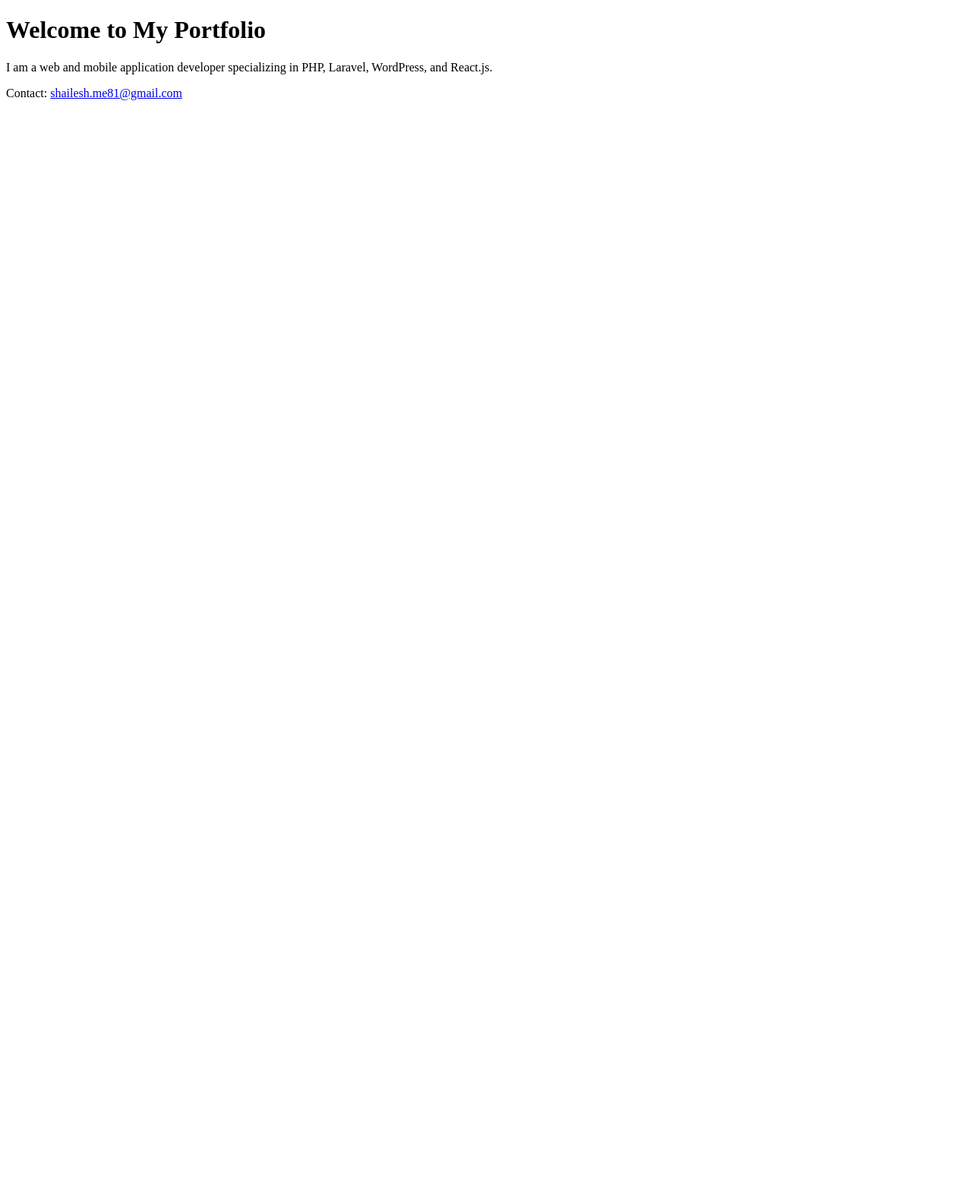
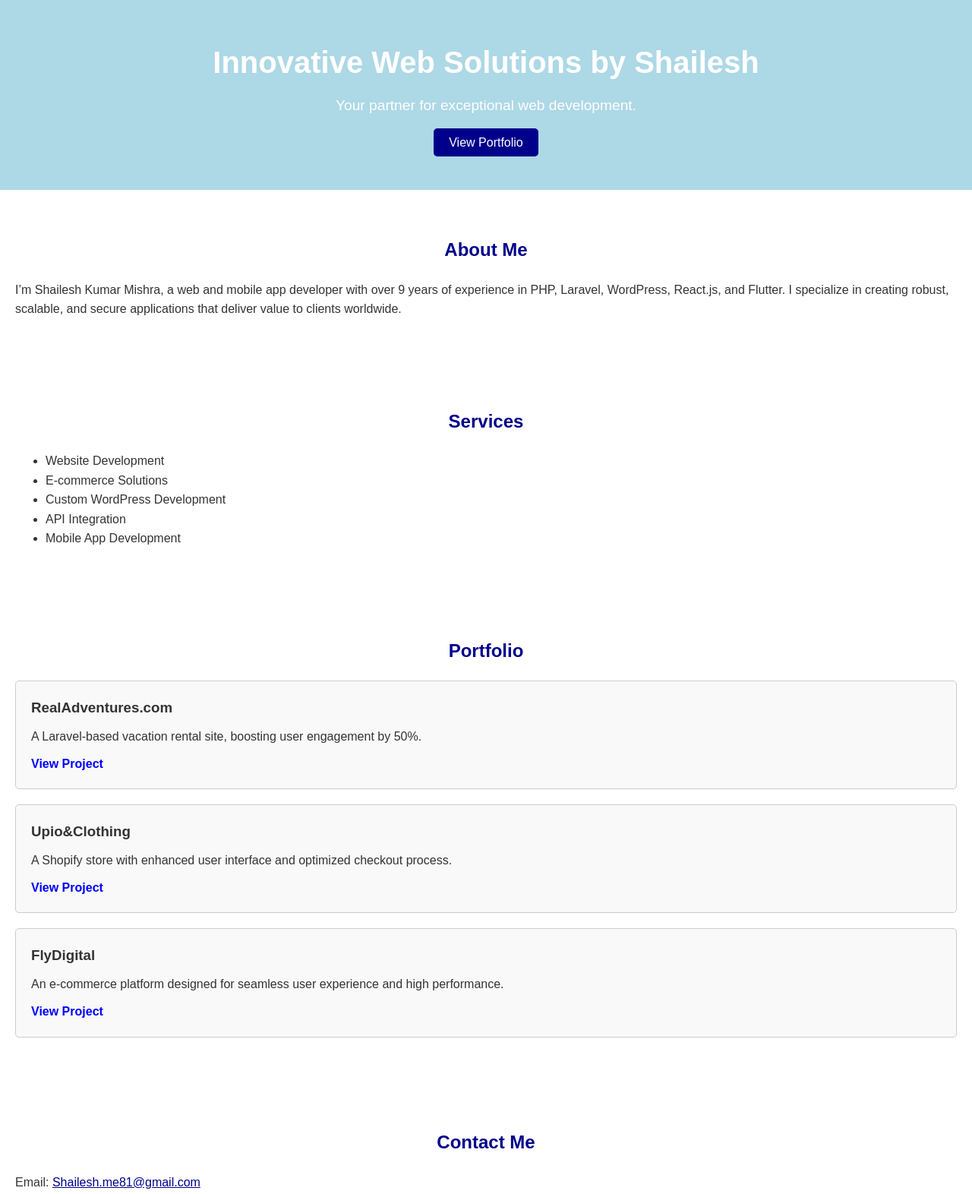
Before and after one commit to shailesh10981/shailesh.github.io, a plain HTML site: page index.html in a window 1280 px wide. Shown: the top 1572 px of the page at 76% size. Before the commit the page ends 800 px from the top, so only its background shows below. Drawn offline with Linux system fonts and the light colour scheme.

Commit message:
Update index.html

```diff
--- a/index.html
+++ b/index.html
@@ -1,17 +1,128 @@
 <!DOCTYPE html>
 <html lang="en">
 <head>
-    <meta charset="UTF-8">
-    <meta name="viewport" content="width=device-width, initial-scale=1.0">
-    <title>Shailesh Kumar Mishra | Web Developer</title>
+  <meta charset="UTF-8">
+  <meta name="viewport" content="width=device-width, initial-scale=1.0">
+  <meta name="description" content="Innovative Web Solutions by Shailesh Kumar Mishra - Web Developer with expertise in PHP, Laravel, WordPress, and React.js.">
+  <title>Innovative Web Solutions by Shailesh</title>
+  <style>
+    body {
+      font-family: Arial, sans-serif;
+      margin: 0;
+      padding: 0;
+      line-height: 1.6;
+      color: #333;
+    }
+    .hero {
+      background: lightblue;
+      color: white;
+      text-align: center;
+      padding: 50px 20px;
+    }
+    .hero h1 {
+      font-size: 2.5em;
+      margin: 0;
+    }
+    .hero p {
+      font-size: 1.2em;
+      margin: 10px 0 20px;
+    }
+    .cta {
+      background: darkblue;
+      color: white;
+      padding: 10px 20px;
+      text-decoration: none;
+      border-radius: 5px;
+      font-size: 1em;
+    }
+    section {
+      padding: 40px 20px;
+    }
+    h2 {
+      text-align: center;
+      color: darkblue;
+    }
+    #portfolio .project {
+      border: 1px solid #ccc;
+      border-radius: 5px;
+      padding: 20px;
+      margin: 20px 0;
+      background: #f9f9f9;
+    }
+    #portfolio .project h3 {
+      margin: 0 0 10px;
+    }
+    #portfolio .project p {
+      margin: 0 0 10px;
+    }
+    #portfolio .project a {
+      color: blue;
+      text-decoration: none;
+      font-weight: bold;
+    }
+    #contact a {
+      color: darkblue;
+      text-decoration: underline;
+    }
+    footer {
+      text-align: center;
+      padding: 20px;
+      background: #333;
+      color: white;
+    }
+  </style>
 </head>
 <body>
-    <header>
-        <h1>Welcome to My Portfolio</h1>
-        <p>I am a web and mobile application developer specializing in PHP, Laravel, WordPress, and React.js.</p>
-    </header>
-    <footer>
-        <p>Contact: <a href="mailto:shailesh.me81@gmail.com">shailesh.me81@gmail.com</a></p>
-    </footer>
+  <header class="hero">
+    <h1>Innovative Web Solutions by Shailesh</h1>
+    <p>Your partner for exceptional web development.</p>
+    <a href="#portfolio" class="cta">View Portfolio</a>
+  </header>
+
+  <section id="about">
+    <h2>About Me</h2>
+    <p>I’m Shailesh Kumar Mishra, a web and mobile app developer with over 9 years of experience in PHP, Laravel, WordPress, React.js, and Flutter. I specialize in creating robust, scalable, and secure applications that deliver value to clients worldwide.</p>
+  </section>
+
+  <section id="services">
+    <h2>Services</h2>
+    <ul>
+      <li>Website Development</li>
+      <li>E-commerce Solutions</li>
+      <li>Custom WordPress Development</li>
+      <li>API Integration</li>
+      <li>Mobile App Development</li>
+    </ul>
+  </section>
+
+  <section id="portfolio">
+    <h2>Portfolio</h2>
+    <div class="project">
+      <h3>RealAdventures.com</h3>
+      <p>A Laravel-based vacation rental site, boosting user engagement by 50%.</p>
+      <a href="https://realadventures.com" target="_blank">View Project</a>
+    </div>
+    <div class="project">
+      <h3>Upio&Clothing</h3>
+      <p>A Shopify store with enhanced user interface and optimized checkout process.</p>
+      <a href="http://upio&clothing.com" target="_blank">View Project</a>
+    </div>
+    <div class="project">
+      <h3>FlyDigital</h3>
+      <p>An e-commerce platform designed for seamless user experience and high performance.</p>
+      <a href="http://flydigital.com" target="_blank">View Project</a>
+    </div>
+  </section>
+
+  <section id="contact">
+    <h2>Contact Me</h2>
+    <p>Email: <a href="mailto:Shailesh.me81@gmail.com">Shailesh.me81@gmail.com</a></p>
+    <p>LinkedIn: <a href="https://www.linkedin.com/in/shailesh-mishrag/" target="_blank">View Profile</a></p>
+    <p>GitHub: <a href="https://github.com/shailesh10981" target="_blank">shailesh10981</a></p>
+  </section>
+
+  <footer>
+    <p>&copy; 2025 Innovative Web Solutions by Shailesh. All Rights Reserved.</p>
+  </footer>
 </body>
 </html>
```
